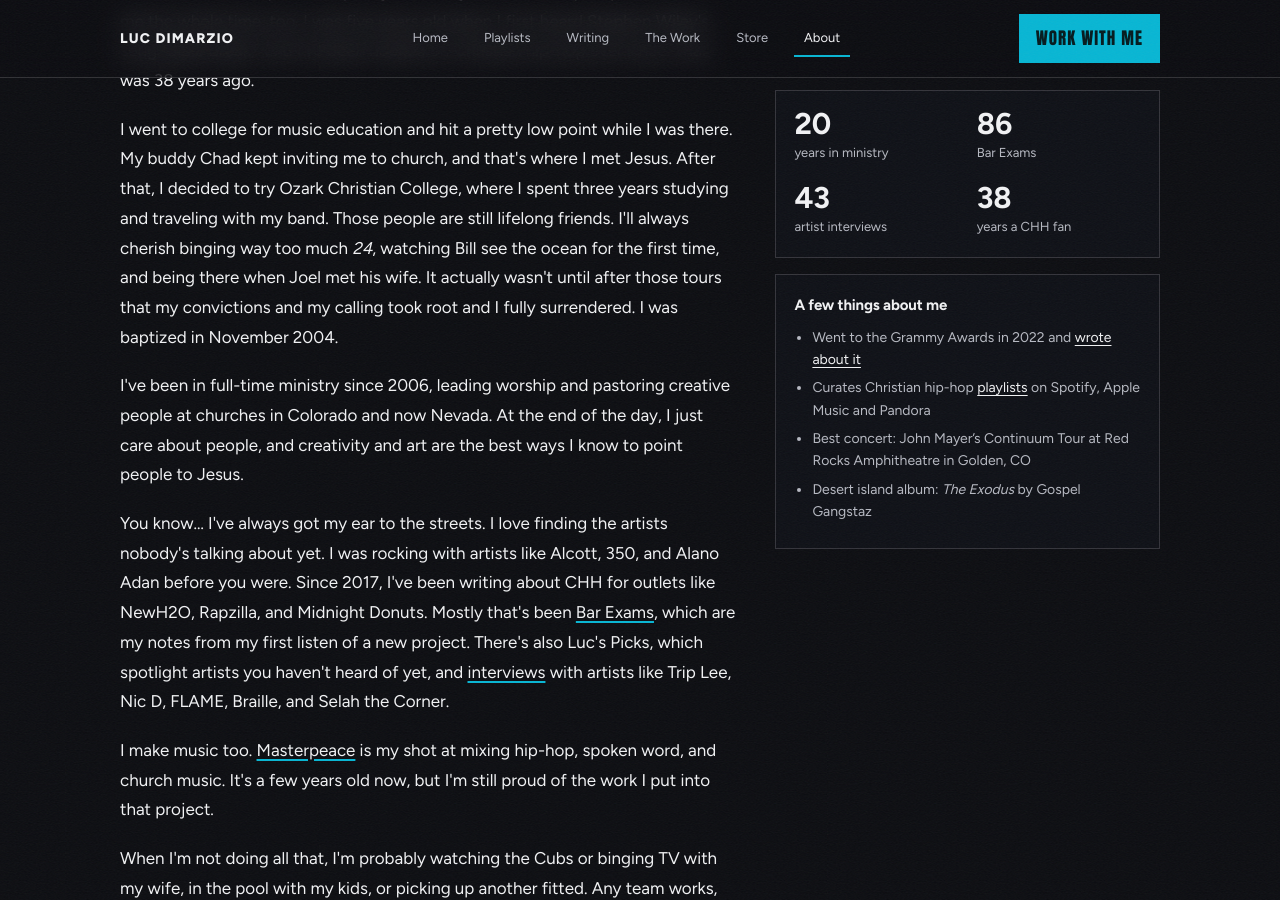
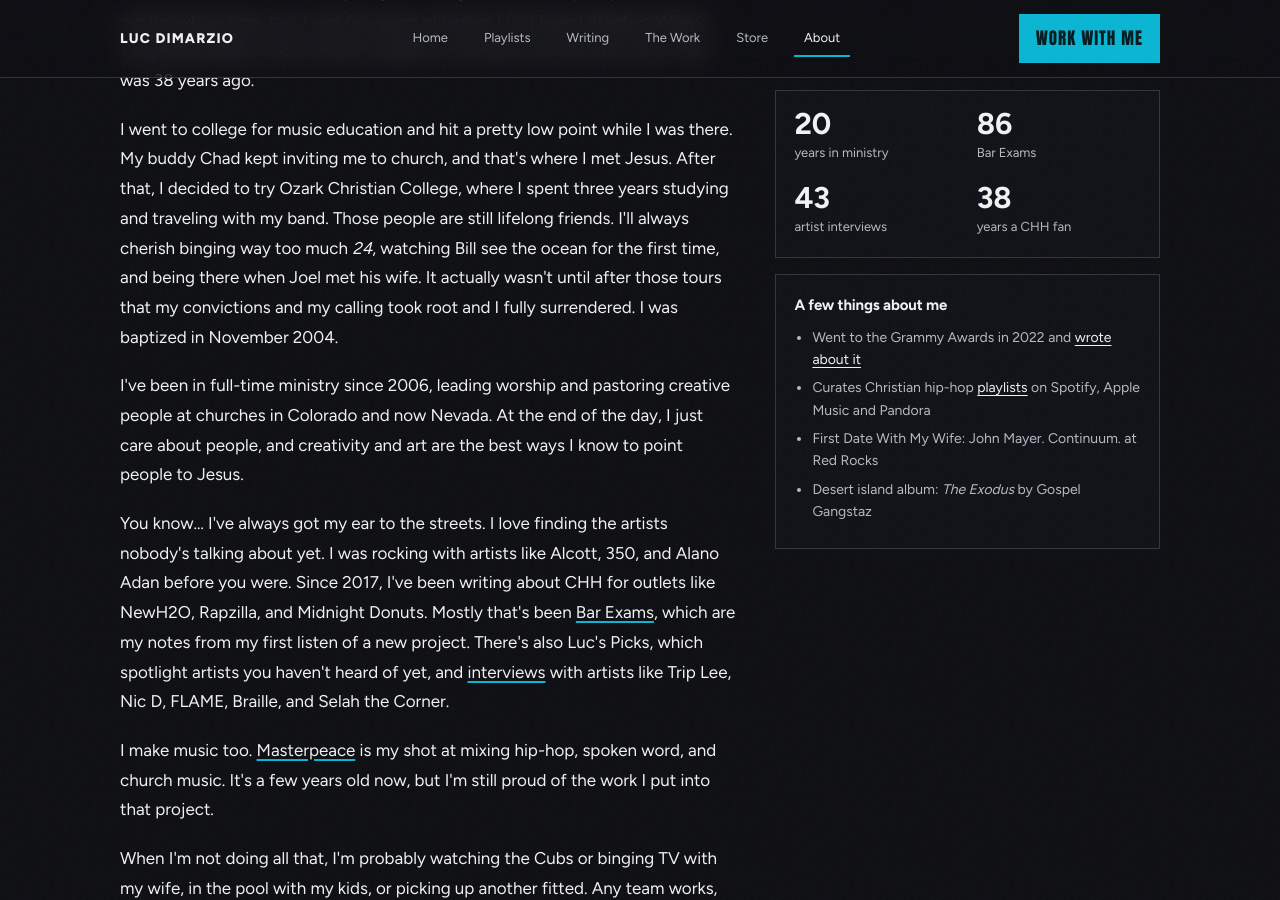
Before and after one commit to lucdimarzio/Luc-site, a Jekyll site: the page built from about/index.html, in a window 1280 px wide and 900 px high, scrolled down 878 px. Built offline with Jekyll 4.4.1, drawn with Linux system fonts in a browser that asks for light colours; a script that is not in the unit is left out.

Commit message:
About: first date fact
Co-Authored-By: Claude Opus 5.5 <noreply@anthropic.com>

```diff
--- a/about/index.html
+++ b/about/index.html
@@ -46,7 +46,7 @@ description: Luc DiMarzio is a worship pastor, musician and hip-hop writer who's
         <ul class="facts">
           <li>Went to the Grammy Awards in 2022 and <a href="https://rapzilla.com/2022-04-christian-artist-grammy-awards/" target="_blank" rel="noopener noreferrer">wrote about it</a></li>
           <li>Curates Christian hip-hop <a href="/playlists/">playlists</a> on Spotify, Apple Music and Pandora</li>
-          <li>Best concert: John Mayer&rsquo;s Continuum Tour at Red Rocks Amphitheatre in Golden, CO</li>
+          <li>First Date With My Wife: John Mayer. Continuum. at Red Rocks</li>
           <li>Desert island album: <em>The Exodus</em> by Gospel Gangstaz</li>
         </ul>
       </div>
```
